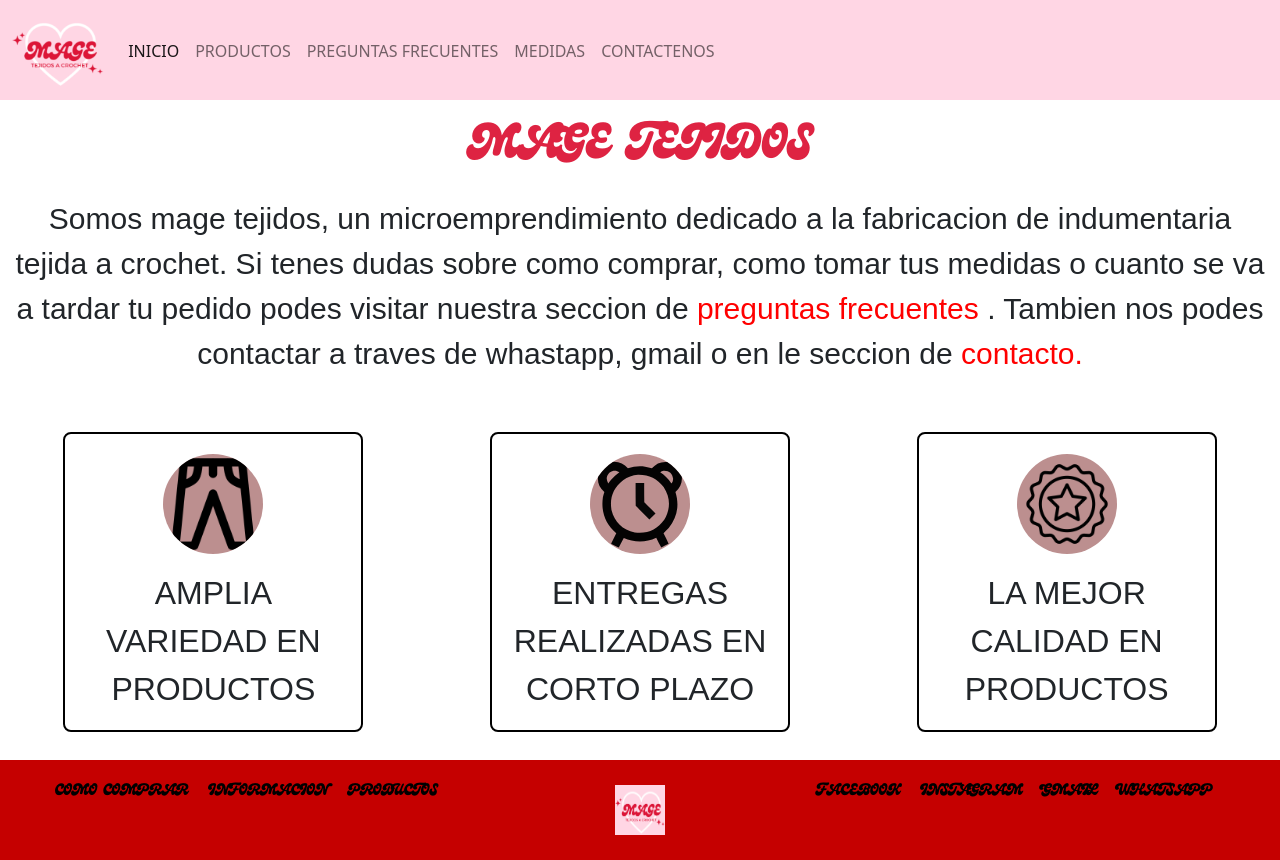
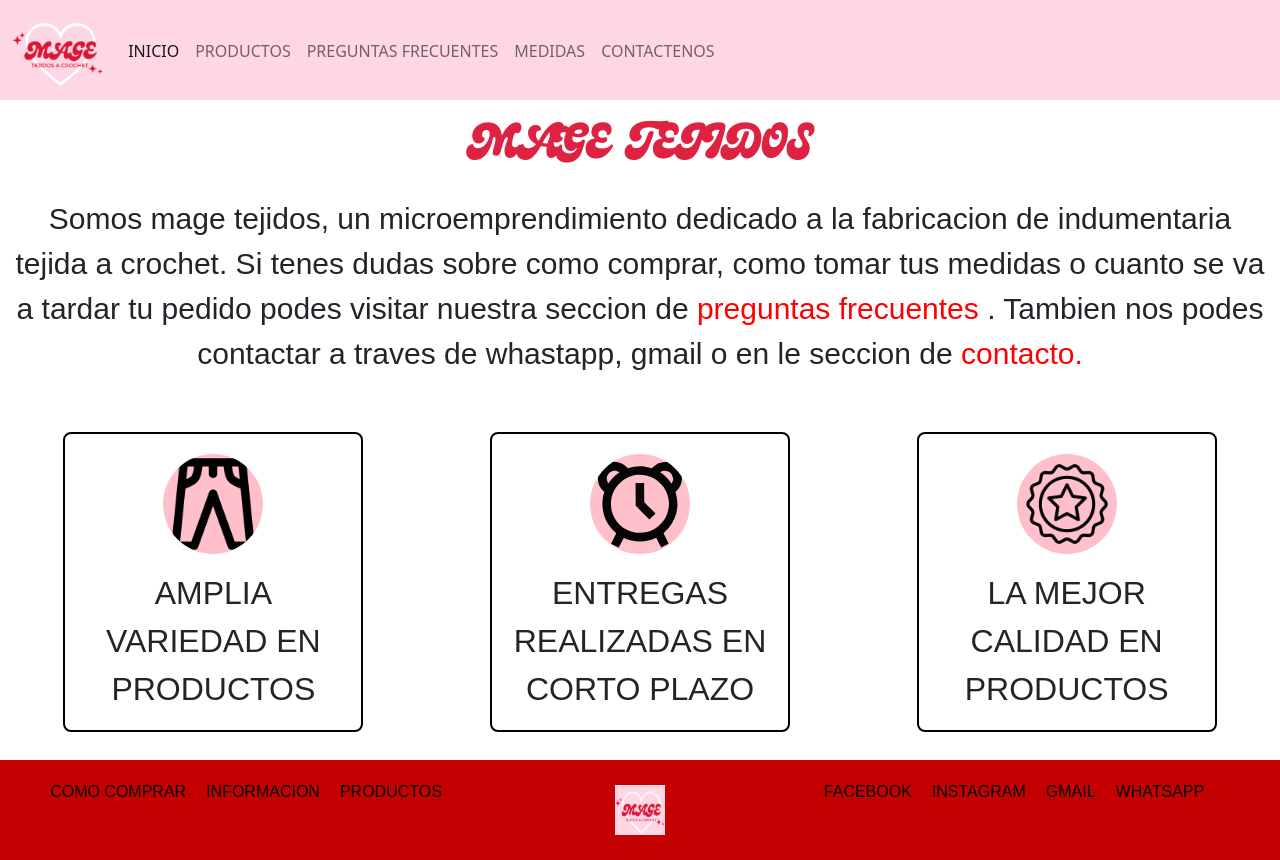
Before and after one commit to jereebravo/2da-preentrega-bravo-jeremias, a website: page index.html in a window 1280 px wide. Drawn offline with nearby package versions, Linux system fonts and the light colour scheme.

Commit message:
correccion

```diff
--- a/scss/modulos/_footer.scss
+++ b/scss/modulos/_footer.scss
@@ -16,7 +16,7 @@ footer{
             margin-top: 20px;
             color: #000;
             text-decoration: none;
-            font-family: $fuente_subtitulos;
+            font-family: $fuente_principal;
             font-size: 1rem;
             &:hover{
                 text-decoration: underline;
@@ -35,7 +35,7 @@ footer{
             margin-top: 20px;
             color: #000;
             text-decoration: none;
-            font-family: $fuente_subtitulos;
+            font-family: $fuente_principal;
             &:hover{
                 text-decoration: underline;
                 color: #000;
--- a/scss/modulos/paginaindex/index.scss
+++ b/scss/modulos/paginaindex/index.scss
@@ -69,14 +69,14 @@
           box-shadow: 0,0,0,0.2;
           transition: all 400ms ease;
           &:hover{
-            box-shadow: 5px 7px 30px rgba(119, 35, 35, 0.8);
+            box-shadow: 5px 7px 30px rgba(199, 91, 91, 0.8);
           }
 
           img {
             height: 100px;
             width: 100px;
             color:black;
-            background-color: rosybrown;
+            background-color: pink;
             border-radius: 50%;
             margin-bottom: 5px;
 
```
Also changed, not shown: css/style.css.
